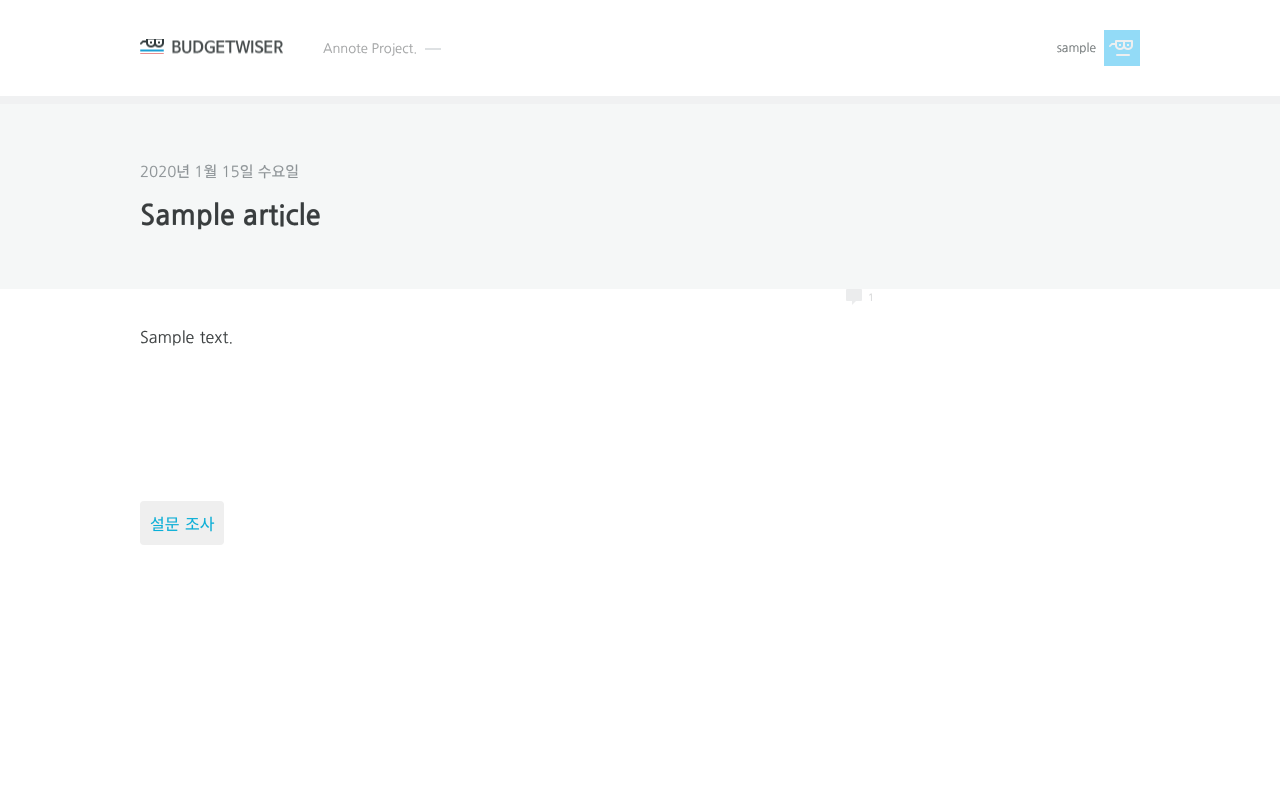
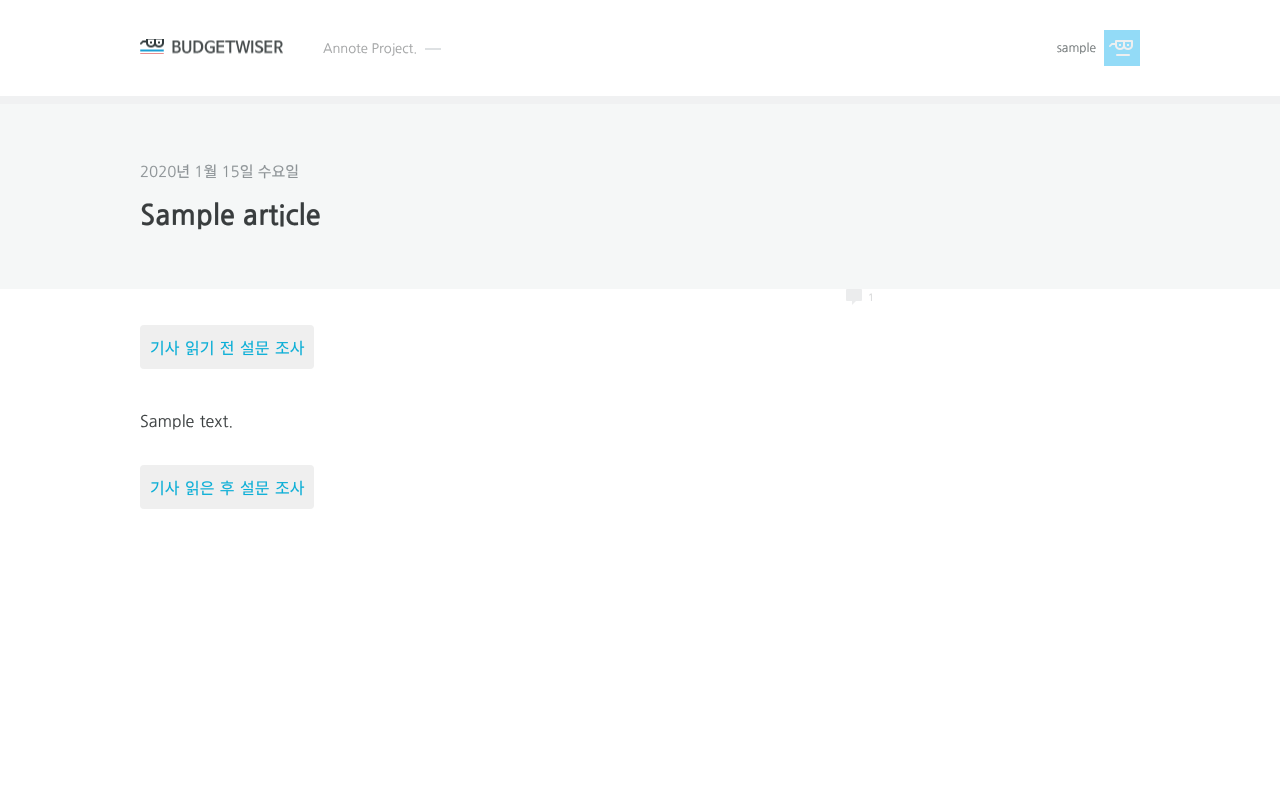
Before and after one commit to BudgetWiser/budgetwiser_django, a Django app: page /annote/view/1/ in a window 1280 px wide. Run offline with Django 3.2, Linux system fonts and the light colour scheme; a user stored in the database is signed in; tables that the repository leaves empty hold one stand-in row (values such as "Sample post").

Commit message:
Added survey links for lab study

```diff
--- a/budgetwiser/budgetwiser/static/css/base.css
+++ b/budgetwiser/budgetwiser/static/css/base.css
@@ -57,12 +57,11 @@ html, body{
     width:100%;
     min-width:1000px;
     height:100%;
-    overflow:auto;
     background:#fff;
 }
 #wrapper{
     width:100%;
-    min-width:1000px;
+    min-width:1100px;
 }
 
 /* HEADER */
--- a/budgetwiser/budgetwiser/static/css/index.css
+++ b/budgetwiser/budgetwiser/static/css/index.css
@@ -13,17 +13,22 @@
 
 /* SURVEY */
 
-#survey{
-    margin-top:120px;
+.survey{
     color:rgb(8,175,216);
     padding:10px;
     background:#efefef;
     border-radius:4px;
     display:inline-block;
 }
-#survey:hover{
+.survey:hover{
     background:#5f5f5f;
     color:#fff;
+}
+#pre-survey{
+    margin-bottom:40px;
+}
+#post-sruvey{
+    margin-top:120px;
 }
 
 /* TITLE */
@@ -77,6 +82,7 @@
     margin:0 auto;
     background:#fff;
     overflow:visible;
+    box-sizing:content-box;
 }
 #article-wrapper{
     float:left;
--- a/budgetwiser/budgetwiser/templates/index.html
+++ b/budgetwiser/budgetwiser/templates/index.html
@@ -38,36 +38,37 @@
     <div id="close-wrapper"></div>
     <article id="article-wrapper">
         <div id="article-section">
+            <a id="pre-survey" class="survey" target="_blank" href="{{article.pre_survey}}">기사 읽기 전 설문 조사</a>
             {% for p in paragraphs %}
             <p id="p-{{p.id}}" class="article-paragraph">
                 {{p.content}}
             </p>
             {% endfor %}
-            <a id="survey" target="_blank" href="http://www.google.com">설문 조사</a>
+            <a id="post_survey" class="survey" target="_blank" href="{{article.post_survey}}">기사 읽은 후 설문 조사</a>
         </div>
         <div id="button-section"></div>
         <div id="fc-sum-section"></div>
         <div id="highlight-section"></div>
         <div id="menu-section">
             <div class="menu-button">
-                <button type="button" class="add-question">Add question</button>
-                <button type="button" class="add-factcheck">Add fact checker</button>
-                <button type="button" class="add-request">Add fact check request</button>
+                <button type="button" class="add-question" title="질문 남기기">Add question</button>
+                <button type="button" class="add-factcheck" title="신뢰 점수 매기기">Add fact checker</button>
+                <button type="button" class="add-request" title="사실 확인 요청하기">Add fact check request</button>
             </div>
             <div class="menu-req-button">
-                <button type="button" class="add-factcheck">Add fact checker</button>
-                <button type="button" class="add-request">Add fact check request</button>
+                <button type="button" class="add-factcheck" title="내가 사실 확인하기">Add fact checker</button>
+                <button type="button" class="add-request" title="나도 사실 확인 요청하기">Add fact check request</button>
             </div>
             <div class="menu-add-factcheck">
                 <div class="fc-score-input">
                     <h3>신뢰 점수 (0~5)</h3>
                     <div class="fc-score-input-section">
-                        <button type="button" class="score">0</button>
-                        <button type="button" class="score">1</button>
-                        <button type="button" class="score">2</button>
-                        <button type="button" class="score">3</button>
-                        <button type="button" class="score">4</button>
-                        <button type="button" class="score">5</button>
+                        <button type="button" class="score" title="0점">0</button>
+                        <button type="button" class="score" title="1점">1</button>
+                        <button type="button" class="score" title="2점">2</button>
+                        <button type="button" class="score" title="3점">3</button>
+                        <button type="button" class="score" title="4점">4</button>
+                        <button type="button" class="score" title="5점">5</button>
                     </div>
                     <div class="fc-score-criteria">
                         <span class="low">신뢰성이 낮음(0)</span>
@@ -117,7 +118,7 @@
         <ul id="commbtn-section">
             {% for p in paragraphs %}
             <li class="comment-summary" id="cmnt-summary-{{p.id}}">
-                <button type="button" id="cmnt-summary-btn{{p.id}}">comment button</button>
+                <button type="button" id="cmnt-summary-btn{{p.id}}" title="질문과 답변 보기">comment button</button>
                 <span class="comm-num">{{p.c_count}}</span>
             </li>
             {% endfor %}
--- a/budgetwiser/budgetwiser/templates/list.html
+++ b/budgetwiser/budgetwiser/templates/list.html
@@ -1,6 +1,7 @@
 {% extends "base.html" %}
 {% block css %}
 <link rel="stylesheet" type="text/css" href="{{STATIC_URL}}css/list.css">
+<link rel="stylesheet" type="text/css" href="{{STATIC_URL}}css/index.css">
 {% endblock %}
 {% block js %}
 <script type="text/javascript" src="{{STATIC_URL}}js/autosize/jquery.autosize.min.js"></script>
@@ -15,9 +16,11 @@
 {% block content %}
 <div id="content-wrapper">
     <ul id="list-wrapper">
+    <a class="survey" target="_blank" href="https://docs.google.com/forms/d/1GDLLkcEkuzm0MLSYHeirBtwykJUzJv8IMG_ykKrxozo/viewform?usp=send_form" style="margin-top:20px;">실험 전 설문 조사</a>
         <h3>안녕하세요! 당신은 "{{user}}"입니다. (랜덤한 포켓몬의 이름입니다.)<br><br>현재 등록되어 있는 기사들의 목록입니다.</h3>
         <div id="list-section">
         </div>
+    <a class="survey" target="_blank" href="http://google.com" style="margin-bottom:20px;">실험 후 설문 조사</a>
     </ul>
 </div>
 {% endblock %}
```
